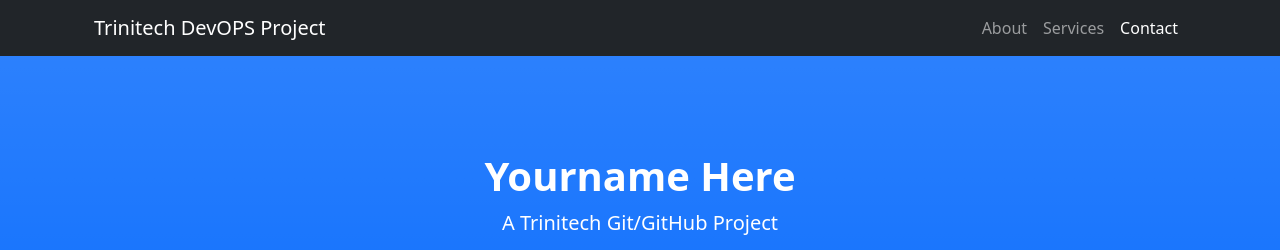
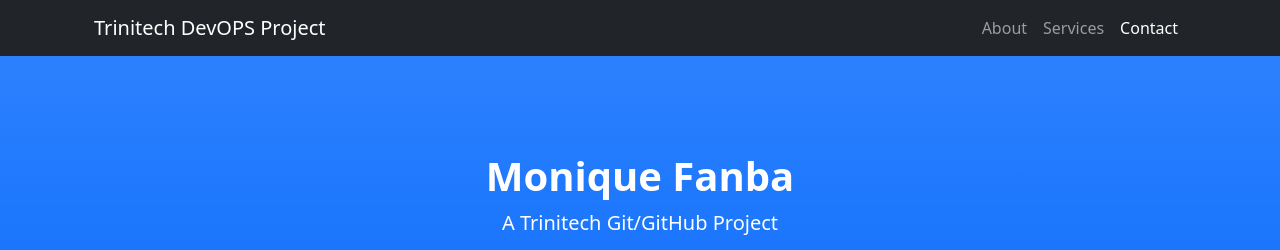
Before and after one commit to pricelesspeace/class34-repo, a plain HTML site: page index.html in a window 1280 px wide. Shown: the top 250 px of the page. Drawn offline with nearby package versions, Linux system fonts and the light colour scheme.

Commit message:
html name change

```diff
--- a/index.html
+++ b/index.html
@@ -30,7 +30,7 @@
         <!-- Header-->
         <header class="bg-primary bg-gradient text-white">
             <div class="container px-4 text-center">
-                <h1 class="fw-bolder">Yourname Here</h1>
+                <h1 class="fw-bolder">Monique Fanba</h1>
                 <p class="lead">A Trinitech Git/GitHub Project</p>
                 <a class="btn btn-lg btn-light" href="#about">Start scrolling!</a>
             </div>
```
Also changed, not shown: 1 other file.
